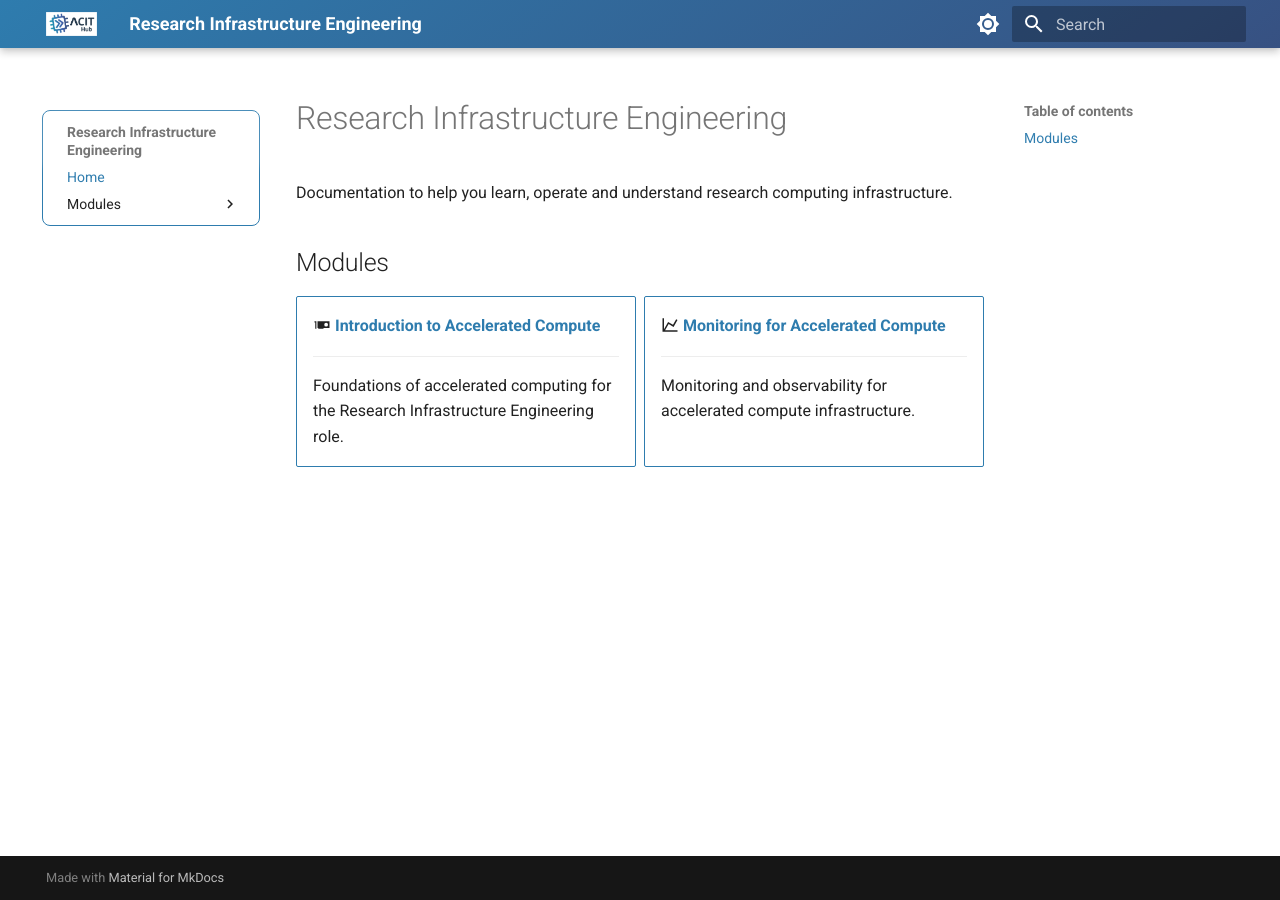
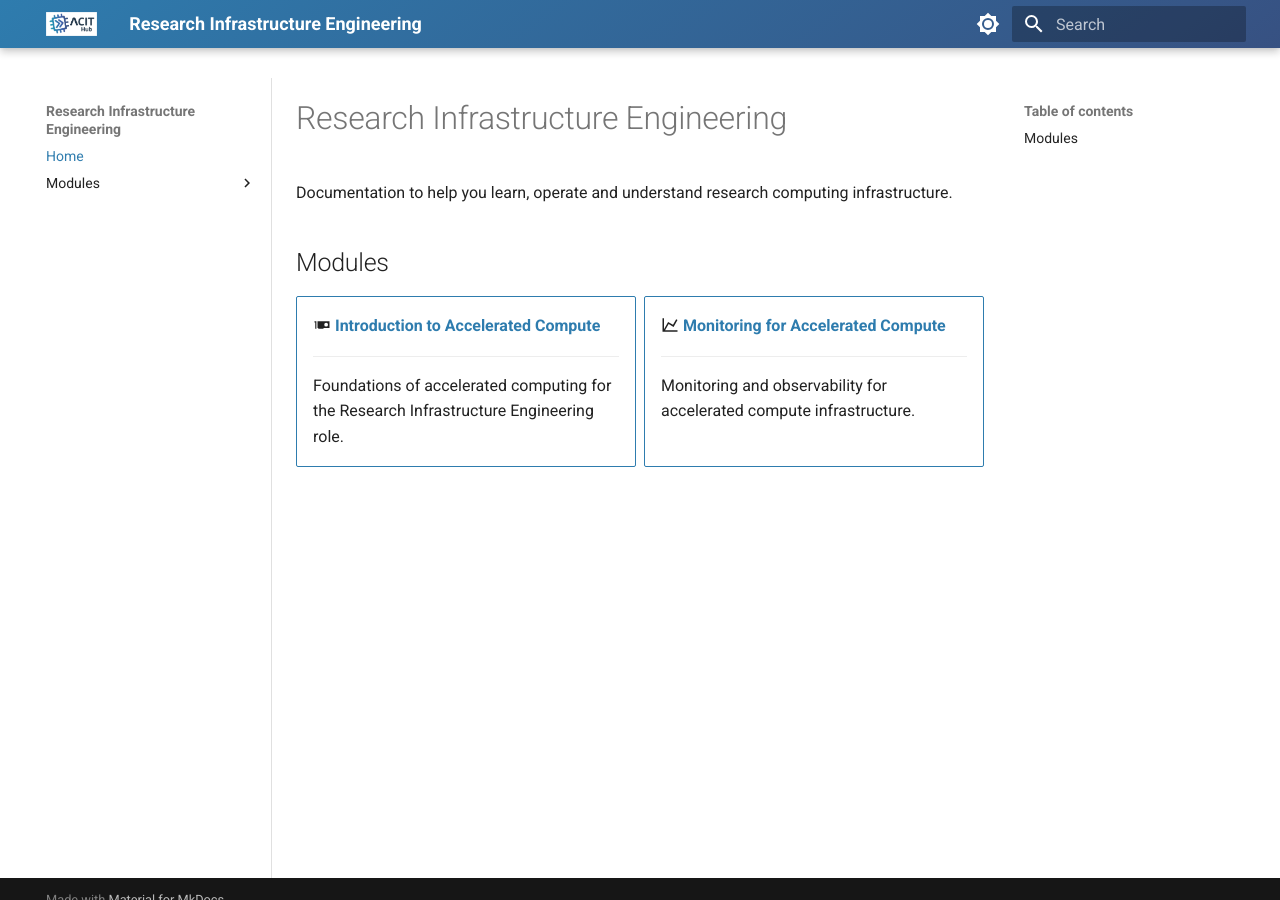
Before and after one commit to ACIT-Hub/docs-acit.surrey.ac.uk, an MkDocs documentation site: the page built from docs/index.md, in a window 1280 px wide and 900 px high. Built offline with MkDocs 1.6.1 and Material for MkDocs 9.7.7, drawn with Linux system fonts in a browser that asks for light colours.

Commit message:
added veritcal bar which separates the side menu

```diff
--- a/docs/assets/css/custom.css
+++ b/docs/assets/css/custom.css
@@ -49,10 +49,15 @@
   box-shadow: 0 4px 12px rgba(0, 0, 0, 0.15);
 }
 
-
+/*
 .md-sidebar--primary .md-sidebar__inner {
   border: 1px solid #2e7cae;
   border-radius: 8px;
   margin: 8px;
   padding: 12px;
+} */
+
+.md-sidebar--primary {
+  border-right: 1px solid #e0e0e0;
+  min-height: calc(100vh - 100px);
 }
```
